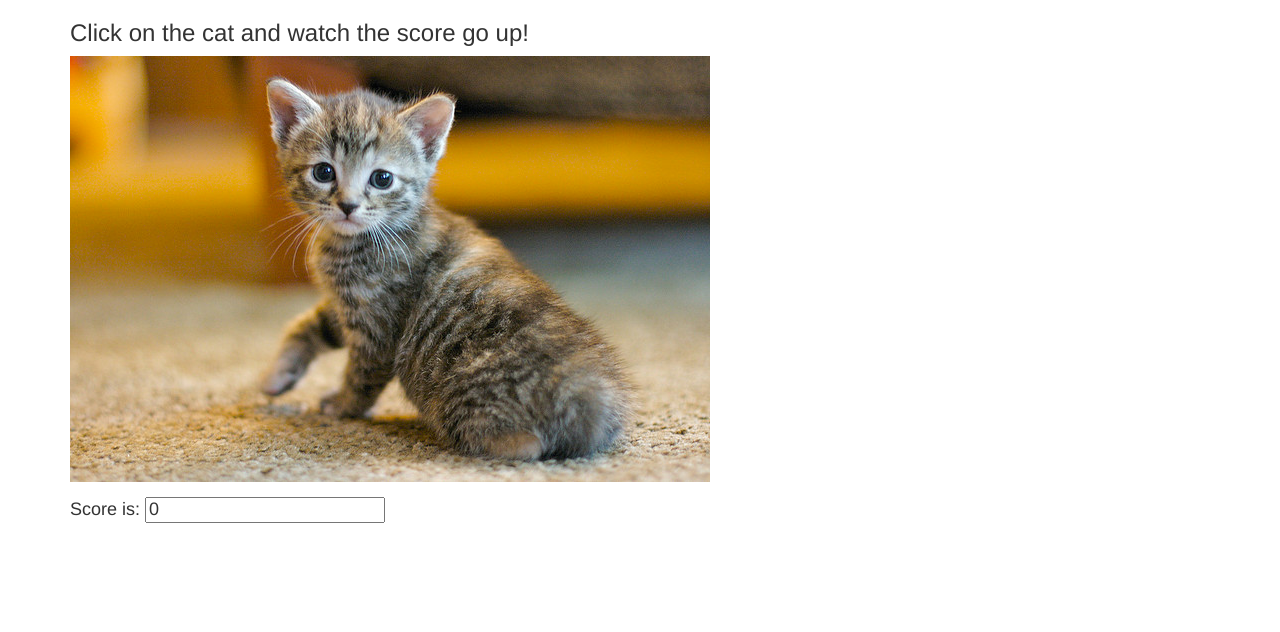
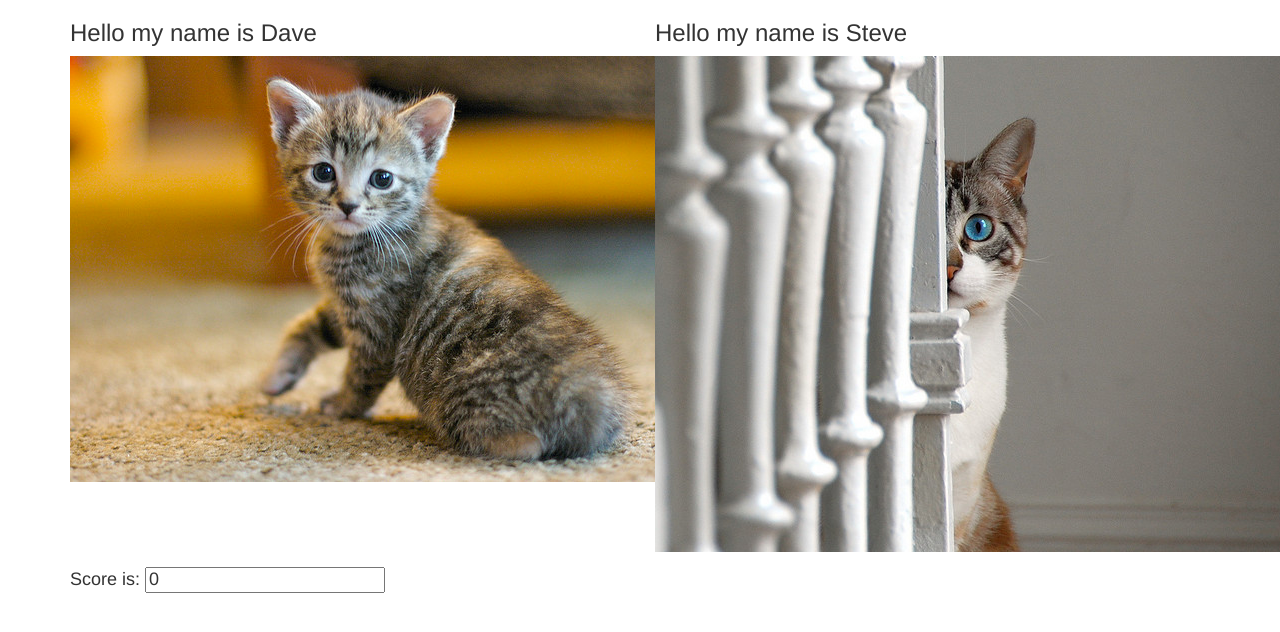
Before and after one commit to leogovan/cat-clicker-original, a plain HTML site: page index.html in a window 1280 px wide. Drawn offline with Linux system fonts and the light colour scheme.

Commit message:
2nd version, 2 cats and names

```diff
--- a/index.html
+++ b/index.html
@@ -7,9 +7,17 @@
 <body>
 	<div class="container">
 		<div class="row">
-			<div class="col-md-12">
-				<h3>Click on the cat and watch the score go up!</h3>
-				<input type="image" id='kittyClick' src="img/kitty.jpg" value="+" />
+			<div class="col-md-6">
+				<h3 id="catNameElem1">Hello my name is </h3>
+				<input type="image" id='kittyClick1' src="img/kitty.jpg" value="+" />
+			</div>
+			<div class="col-md-6">
+				<h3 id="catNameElem2">Hello my name is </h3>
+				<input type="image" id='kittyClick2' src="img/kitty-friend.jpg" value="+" />
+			</div>
+		</div>
+		<div class="row">
+			<div class="col-md-6">
 				<h4>Score is: <input type="text" name="TextBox" id="TextBox" value="0" /></h4>
 			</div>
 		</div>
--- a/js/script.js
+++ b/js/script.js
@@ -1,6 +1,12 @@
-$( "#kittyClick" ).click(function() {
+$( "#kittyClick1, #kittyClick2" ).click(function() {
 	var counter = $('#TextBox').val();
             counter++ ;
             $('#TextBox').val(counter);
 
 });
+
+var catName1 = "Dave";
+var catName2 = "Steve";
+
+$("#catNameElem1").append(catName1);
+$("#catNameElem2").append(catName2);
```
